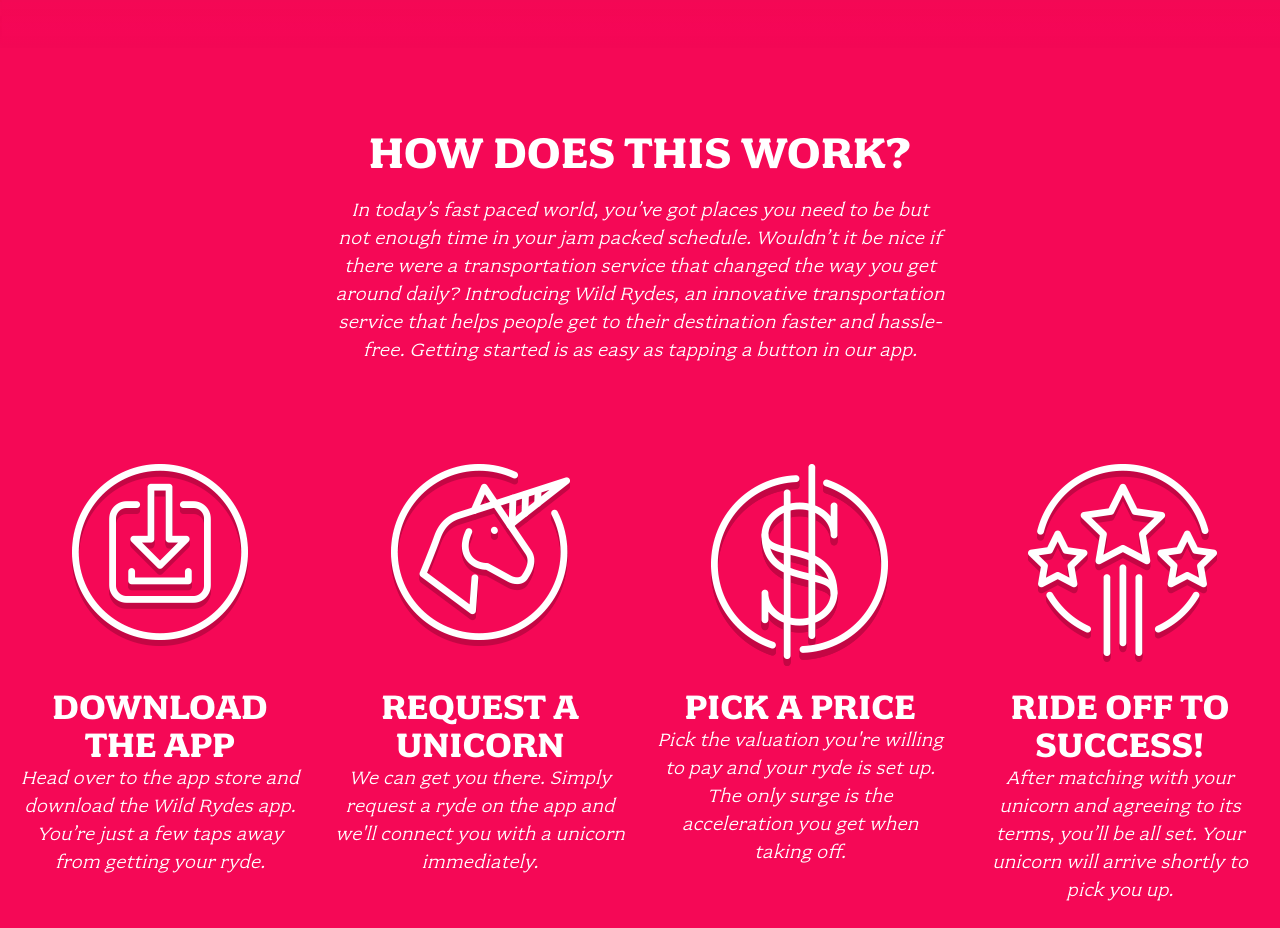
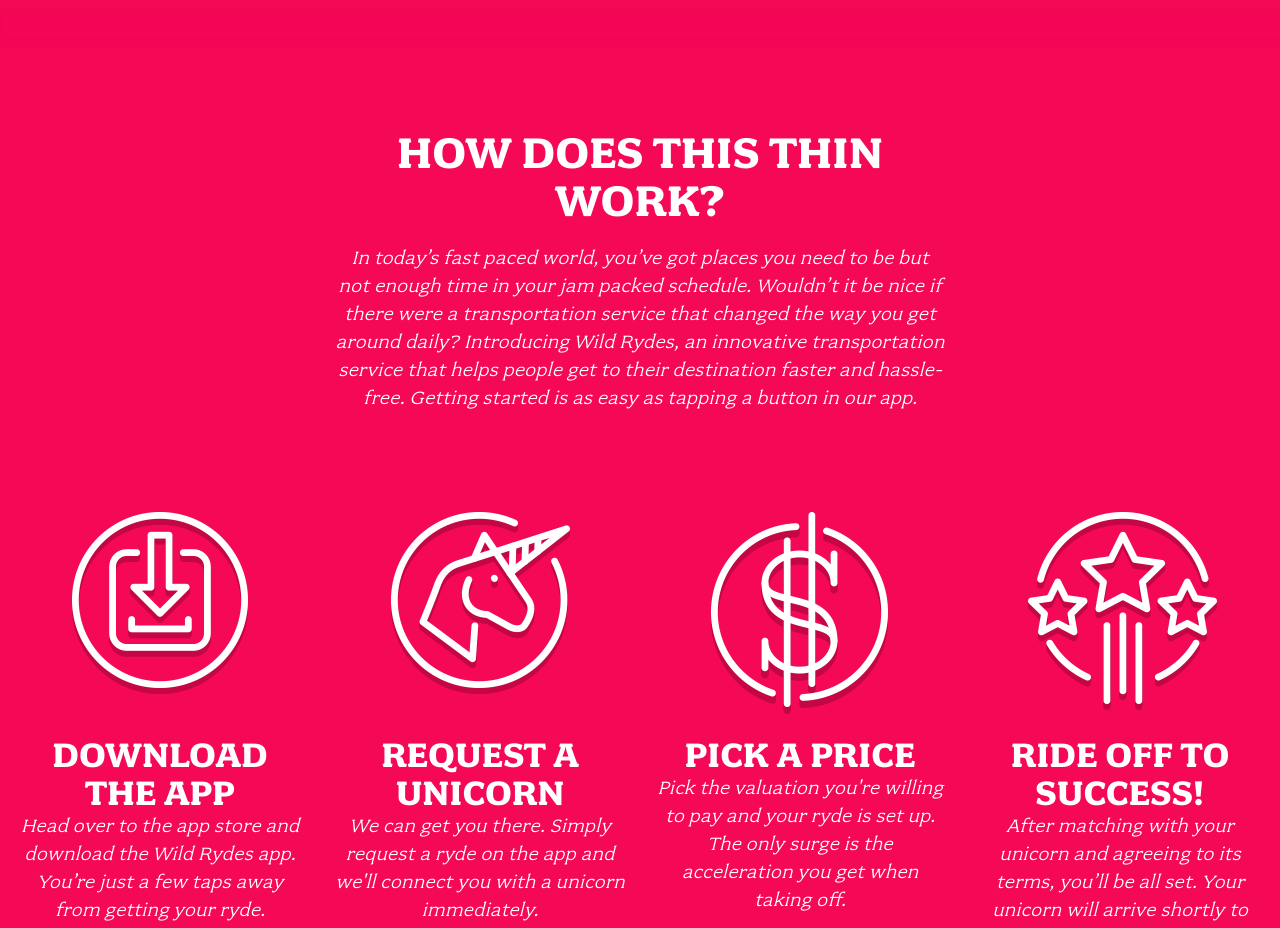
Before and after one commit to MTsinkevich/wildrydes-site, a plain HTML site: page index.html in a window 1280 px wide. Shown: the part 900-1828 px from the top of the page. Drawn offline with Linux system fonts and the light colour scheme.

Commit message:
Update index.html

```diff
--- a/index.html
+++ b/index.html
@@ -30,7 +30,7 @@
 
   <section class="home-about">
     <div class="row column large-9 xlarge-6 xxlarge-4">
-      <h2 class="section-title">How Does This Work?</h2>
+      <h2 class="section-title">How Does This Thin Work?</h2>
       <p class="content">
         In today’s fast paced world, you’ve got places you need to be but not enough time in your jam packed schedule. Wouldn’t it be nice if there were a transportation service that changed the way you get around daily? Introducing Wild Rydes, an innovative transportation service that helps people get to their destination faster and hassle-free. Getting started is as easy as tapping a button in our app.
       </p>
```
